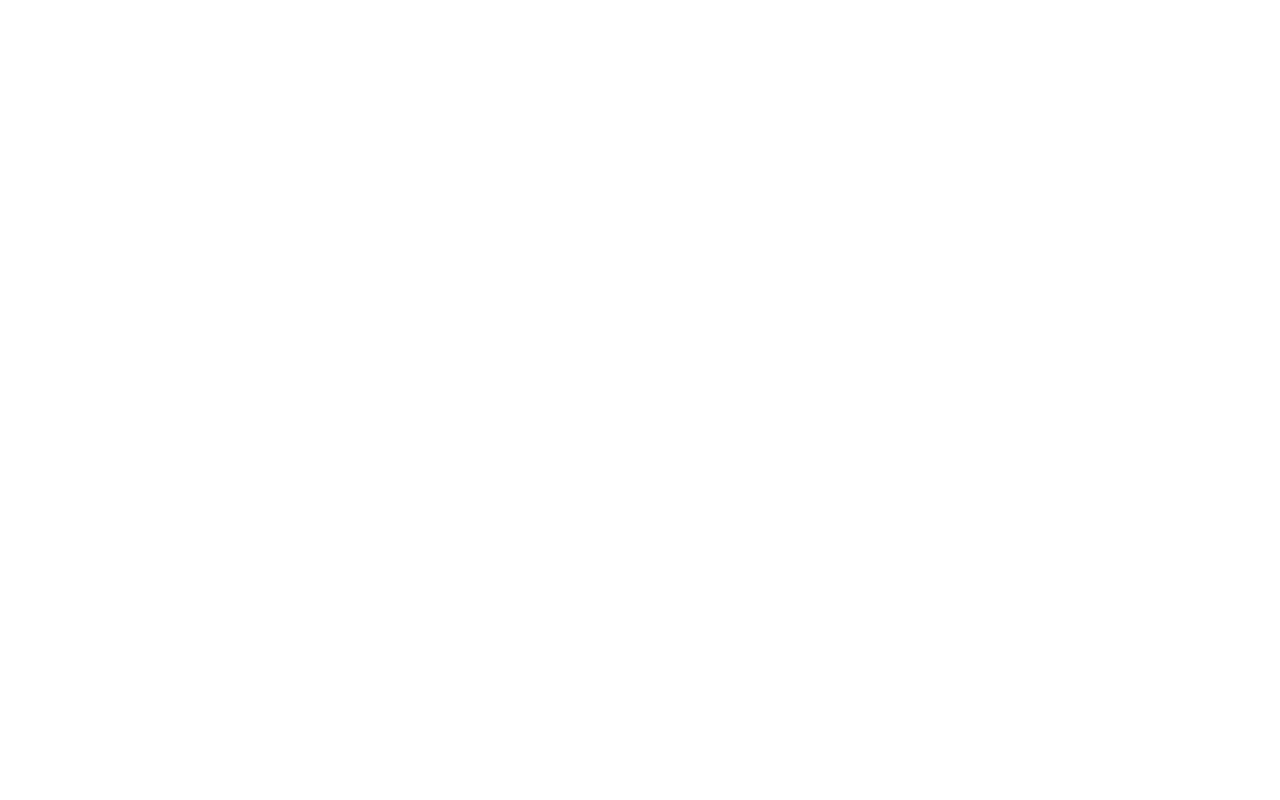
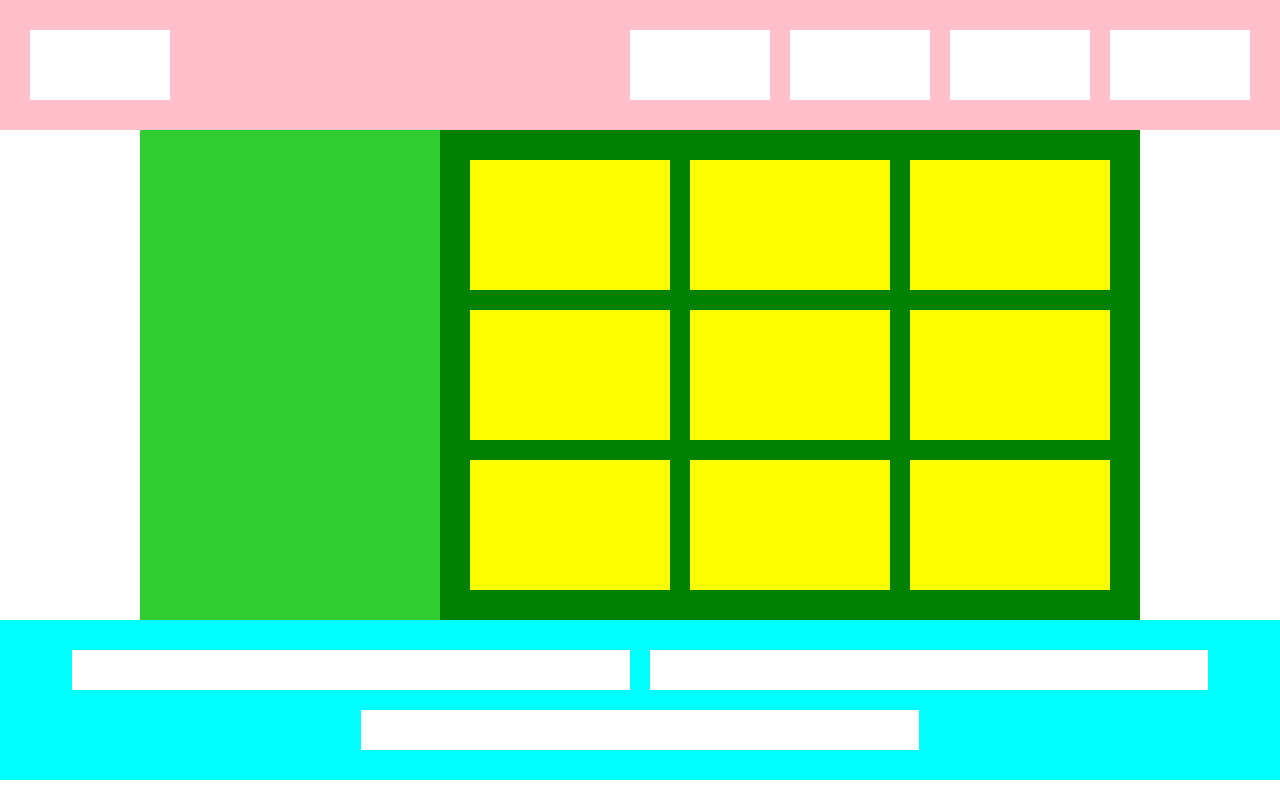
Before and after one commit to takenokonyokki/1-12, a plain HTML site: page index.html in a window 1280 px wide. Drawn offline with Linux system fonts and the light colour scheme.

Commit message:
[Finish]1-12

```diff
--- a/index.html
+++ b/index.html
@@ -9,6 +9,31 @@
   <body>
     <header>
       <div class="header-box"></div>
+      <div class="header-box"></div>
+      <div class="header-box"></div>
+      <div class="header-box"></div>
+      <div class="header-box"></div>
     </header>
+
+    <main>
+      <div class="blog"></div>
+      <div class="sidebar">
+        <div class="sidebar-box"></div>
+        <div class="sidebar-box"></div>
+        <div class="sidebar-box"></div>
+        <div class="sidebar-box"></div>
+        <div class="sidebar-box"></div>
+        <div class="sidebar-box"></div>
+        <div class="sidebar-box"></div>
+        <div class="sidebar-box"></div>
+        <div class="sidebar-box"></div>
+      </div>
+    </main>
+
+    <footer>
+      <div class="footer-box"></div>
+      <div class="footer-box"></div>
+      <div class="footer-box"></div>
+    </footer>
   </body>
 </html>
--- a/style.css
+++ b/style.css
@@ -0,0 +1,66 @@
+* {
+  margin: 0;
+  padding: 0;
+  box-sizing: border-box;
+}
+
+header {
+  padding: 30px 20px;
+  display: flex;
+  justify-content: flex-end;
+  background-color: pink;
+}
+
+.header-box {
+  flex-basis: 140px;
+  height: 70px;
+  margin: 0 10px;
+  background-color: #fff;
+}
+
+.header-box:first-child {
+  margin-right: auto;
+}
+
+main {
+  display: flex;
+  justify-content: center;
+}
+
+.blog {
+  width: 300px;
+  background-color: limegreen;
+}
+
+.sidebar {
+  max-width: 700px;
+  flex-grow: 1;
+  padding: 20px;
+  background-color: green;
+  display: flex;
+  flex-wrap: wrap;
+  justify-content: center;
+}
+
+.sidebar-box {
+  flex-basis: 200px;
+  height: 130px;
+  margin: 10px;
+  background-color: yellow;
+}
+
+footer {
+  display: flex;
+  flex-wrap: wrap;
+  justify-content: center;
+  background-color: aqua;
+  padding: 20px;
+}
+
+.footer-box {
+  flex-basis: 45%;
+  max-width: 600px;
+  background-color: #fff;
+  height: 40px;
+  margin: 10px;
+}
```
